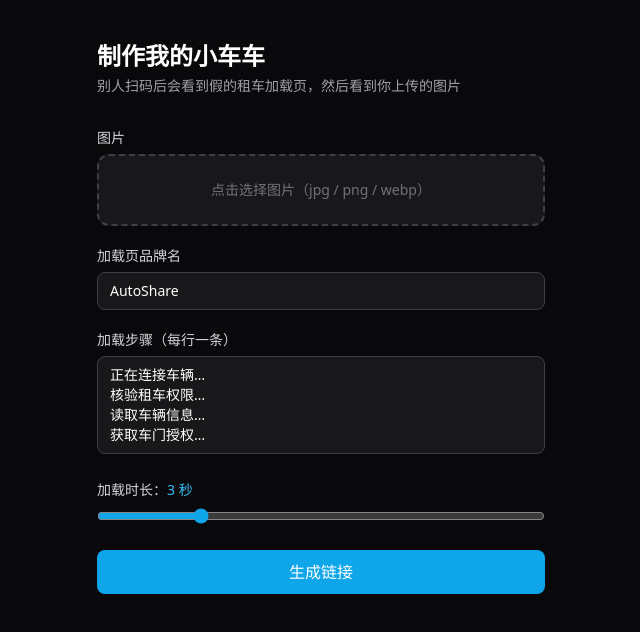
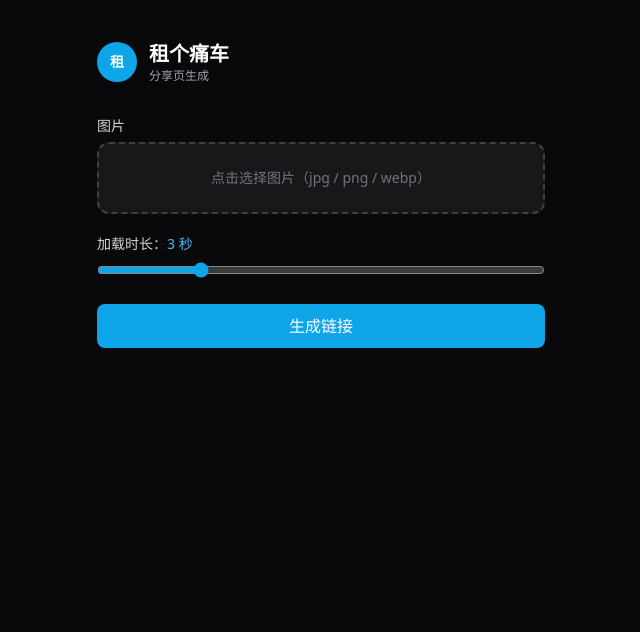
Before and after one commit to hyonelin/hyonelin.github.io, a React (Vite) app: page /make-my-car in a window 1280 px wide. Shown: the top 632 px of the page, without its empty margins (319-959 px from the left). Built offline with nearby package versions, Linux system fonts and the light colour scheme.

Commit message:
Brand car pages as 租个痛车 with formal rental titles
- Fixed brand name and loading steps site-wide
- Tab titles use rental-platform style (no William Wen prefix)
- Simplify make-my-car form: image + duration only

Co-authored-by: HYONELIN <hyonelin@hotmail.com>

```diff
--- a/src/components/CarReveal.tsx
+++ b/src/components/CarReveal.tsx
@@ -1,29 +1,38 @@
 import { useEffect, useState } from 'react'
+import {
+  CAR_BRAND,
+  CAR_LOADING_STEPS,
+  CAR_TITLE_LOADING,
+  CAR_TITLE_REVEAL,
+} from '@/lib/carBrand'
 
 interface CarRevealProps {
   imageUrl: string
-  brand: string
-  loadingSteps: string[]
   loadingDuration: number  // ms
   onDone?: () => void
 }
 
 type Phase = 'loading' | 'reveal'
 
-export function CarReveal({ imageUrl, brand, loadingSteps, loadingDuration, onDone }: CarRevealProps) {
+export function CarReveal({ imageUrl, loadingDuration, onDone }: CarRevealProps) {
   const [phase, setPhase] = useState<Phase>('loading')
   const [stepIdx, setStepIdx] = useState(0)
   const [progress, setProgress] = useState(0)
 
   useEffect(() => {
+    document.title = phase === 'loading' ? CAR_TITLE_LOADING : CAR_TITLE_REVEAL
+  }, [phase])
+
+  useEffect(() => {
     setPhase('loading')
     setStepIdx(0)
     setProgress(0)
+    document.title = CAR_TITLE_LOADING
 
-    const stepInterval = loadingDuration / (loadingSteps.length + 1)
+    const stepInterval = loadingDuration / (CAR_LOADING_STEPS.length + 1)
     const stepTimer = setInterval(() => {
       setStepIdx(i => {
-        if (i < loadingSteps.length - 1) return i + 1
+        if (i < CAR_LOADING_STEPS.length - 1) return i + 1
         clearInterval(stepTimer)
         return i
       })
@@ -48,21 +57,21 @@ export function CarReveal({ imageUrl, brand, loadingSteps, loadingDuration, onDo
       clearInterval(stepTimer)
       clearInterval(progressTimer)
     }
-  }, [imageUrl, brand, loadingSteps.join('|'), loadingDuration])
+  }, [imageUrl, loadingDuration])
 
   if (phase === 'loading') {
     return (
       <div className="flex min-h-full w-full flex-col items-center justify-center bg-zinc-950 px-8" style={{ minHeight: '100dvh' }}>
         <div className="mb-10 flex items-center gap-3">
-          <div className="flex h-10 w-10 items-center justify-center rounded-full bg-sky-500 text-white font-bold text-lg select-none">
-            🚗
+          <div className="flex h-10 w-10 items-center justify-center rounded-full bg-sky-500 text-white text-sm font-bold select-none">
+            租
           </div>
-          <span className="text-white text-xl font-semibold tracking-wide">{brand}</span>
+          <span className="text-white text-xl font-semibold tracking-wide">{CAR_BRAND}</span>
         </div>
 
         <div className="w-full max-w-xs">
           <div className="mb-3 flex justify-between text-xs text-zinc-400">
-            <span>{loadingSteps[stepIdx]}</span>
+            <span>{CAR_LOADING_STEPS[stepIdx]}</span>
             <span>{progress}%</span>
           </div>
           <div className="h-1.5 w-full rounded-full bg-zinc-800 overflow-hidden">
--- /dev/null
+++ b/src/lib/carBrand.ts
@@ -0,0 +1,16 @@
+/** Fixed fake rental-platform brand used across car pages. */
+export const CAR_BRAND = '租个痛车'
+
+export const CAR_LOADING_STEPS = [
+  '正在连接车辆服务…',
+  '核验用车权限…',
+  '读取车辆状态…',
+  '下发车门授权…',
+]
+
+export const CAR_LOADING_DURATION_MS = 3000
+
+/** Formal tab titles — no personal site prefix. */
+export const CAR_TITLE_LOADING = `${CAR_BRAND} - 车辆解锁中`
+export const CAR_TITLE_REVEAL = `${CAR_BRAND} - 用车服务`
+export const CAR_TITLE_MAKE = `${CAR_BRAND} - 分享页生成`
--- a/src/lib/carPages.ts
+++ b/src/lib/carPages.ts
@@ -11,14 +11,10 @@ export interface CarPageConfig {
 
 export async function createCarPage(
   file: File,
-  brand: string,
-  loadingSteps: string[],
   loadingDuration: number,
 ): Promise<{ slug: string; url: string }> {
   const form = new FormData()
   form.append('file', file)
-  form.append('brand', brand)
-  form.append('loadingSteps', JSON.stringify(loadingSteps))
   form.append('loadingDuration', String(loadingDuration))
 
   const res = await fetch(`${WORKER_URL}/api/car-pages`, { method: 'POST', body: form })
--- a/src/pages/CarPage.tsx
+++ b/src/pages/CarPage.tsx
@@ -2,11 +2,16 @@ import { useEffect, useState } from 'react'
 import { useParams } from 'react-router-dom'
 import { getCarPage, CarPageConfig } from '@/lib/carPages'
 import { CarReveal } from '@/components/CarReveal'
+import { CAR_LOADING_DURATION_MS, CAR_TITLE_LOADING } from '@/lib/carBrand'
 
 export function CarPage() {
   const { slug } = useParams<{ slug: string }>()
   const [config, setConfig] = useState<CarPageConfig | null>(null)
   const [error, setError] = useState(false)
+
+  useEffect(() => {
+    document.title = CAR_TITLE_LOADING
+  }, [])
 
   useEffect(() => {
     if (!slug) { setError(true); return }
@@ -24,7 +29,6 @@ export function CarPage() {
   }
 
   if (!config) {
-    // 未加载完前先显示加载态，避免白屏
     return (
       <div className="flex min-h-dvh flex-col items-center justify-center bg-zinc-950 px-8">
         <div className="h-8 w-8 rounded-full border-2 border-zinc-700 border-t-sky-500 animate-spin" />
@@ -35,9 +39,7 @@ export function CarPage() {
   return (
     <CarReveal
       imageUrl={config.imageUrl}
-      brand={config.brand}
-      loadingSteps={config.loadingSteps}
-      loadingDuration={config.loadingDuration}
+      loadingDuration={config.loadingDuration || CAR_LOADING_DURATION_MS}
     />
   )
 }
--- a/src/pages/MakeMyCar.tsx
+++ b/src/pages/MakeMyCar.tsx
@@ -1,23 +1,25 @@
-import { useState, useRef } from 'react'
-import { usePageTitle } from '@/hooks/usePageTitle'
+import { useEffect, useState, useRef } from 'react'
 import { createCarPage } from '@/lib/carPages'
 import { CarReveal } from '@/components/CarReveal'
-
-const DEFAULT_STEPS = ['正在连接车辆…', '核验租车权限…', '读取车辆信息…', '获取车门授权…']
+import {
+  CAR_BRAND,
+  CAR_LOADING_DURATION_MS,
+  CAR_TITLE_MAKE,
+} from '@/lib/carBrand'
 
 export function MakeMyCar() {
-  usePageTitle('make.title', '制作我的小车车')
-
   const [file, setFile] = useState<File | null>(null)
   const [preview, setPreview] = useState<string | null>(null)
-  const [brand, setBrand] = useState('AutoShare')
-  const [steps, setSteps] = useState(DEFAULT_STEPS.join('\n'))
-  const [duration, setDuration] = useState(3)
+  const [duration, setDuration] = useState(CAR_LOADING_DURATION_MS / 1000)
   const [loading, setLoading] = useState(false)
   const [result, setResult] = useState<{ slug: string; pageUrl: string } | null>(null)
   const [error, setError] = useState('')
   const [showPreview, setShowPreview] = useState(false)
   const inputRef = useRef<HTMLInputElement>(null)
+
+  useEffect(() => {
+    document.title = CAR_TITLE_MAKE
+  }, [])
 
   function handleFile(f: File) {
     setFile(f)
@@ -32,8 +34,7 @@ export function MakeMyCar() {
     setLoading(true)
     setError('')
     try {
-      const parsedSteps = steps.split('\n').map(s => s.trim()).filter(Boolean)
-      const data = await createCarPage(file, brand.trim() || 'AutoShare', parsedSteps, duration * 1000)
+      const data = await createCarPage(file, duration * 1000)
       setResult({ slug: data.slug, pageUrl: `${window.location.origin}/car/${data.slug}` })
     } catch (err: any) {
       setError(err.message || '上传失败，请重试')
@@ -42,16 +43,20 @@ export function MakeMyCar() {
     }
   }
 
-  const parsedSteps = steps.split('\n').map(s => s.trim()).filter(Boolean)
-
   return (
     <main className="min-h-dvh bg-zinc-950 text-white px-4 py-10">
       <div className="mx-auto max-w-md">
-        <h1 className="mb-1 text-2xl font-bold">制作我的小车车</h1>
-        <p className="mb-8 text-sm text-zinc-400">别人扫码后会看到假的租车加载页，然后看到你上传的图片</p>
+        <div className="mb-8 flex items-center gap-3">
+          <div className="flex h-10 w-10 items-center justify-center rounded-full bg-sky-500 text-sm font-bold">
+            租
+          </div>
+          <div>
+            <h1 className="text-xl font-bold">{CAR_BRAND}</h1>
+            <p className="text-xs text-zinc-400">分享页生成</p>
+          </div>
+        </div>
 
         <form onSubmit={handleSubmit} className="space-y-5">
-          {/* 图片上传 */}
           <div>
             <label className="mb-1.5 block text-sm font-medium text-zinc-300">图片</label>
             <div
@@ -72,29 +77,6 @@ export function MakeMyCar() {
             />
           </div>
 
-          {/* 假品牌名 */}
-          <div>
-            <label className="mb-1.5 block text-sm font-medium text-zinc-300">加载页品牌名</label>
-            <input
-              value={brand}
-              onChange={e => setBrand(e.target.value)}
-              placeholder="AutoShare"
-              className="w-full rounded-lg border border-zinc-700 bg-zinc-900 px-3 py-2 text-sm text-white placeholder-zinc-500 focus:border-sky-500 focus:outline-none"
-            />
-          </div>
-
-          {/* 加载步骤 */}
-          <div>
-            <label className="mb-1.5 block text-sm font-medium text-zinc-300">加载步骤（每行一条）</label>
-            <textarea
-              value={steps}
-              onChange={e => setSteps(e.target.value)}
-              rows={4}
-              className="w-full rounded-lg border border-zinc-700 bg-zinc-900 px-3 py-2 text-sm text-white placeholder-zinc-500 focus:border-sky-500 focus:outline-none resize-none"
-            />
-          </div>
-
-          {/* 加载时长 */}
           <div>
             <label className="mb-1.5 block text-sm font-medium text-zinc-300">
               加载时长：<span className="text-sky-400">{duration} 秒</span>
@@ -107,7 +89,6 @@ export function MakeMyCar() {
             />
           </div>
 
-          {/* 预览按钮 */}
           {preview && (
             <button
               type="button"
@@ -129,7 +110,6 @@ export function MakeMyCar() {
           </button>
         </form>
 
-        {/* 生成结果 */}
         {result && (
           <div className="mt-6 rounded-xl border border-zinc-700 bg-zinc-900 p-4">
             <p className="mb-2 text-sm text-zinc-400">链接已生成，复制发给别人：</p>
@@ -159,7 +139,6 @@ export function MakeMyCar() {
         )}
       </div>
 
-      {/* 全屏预览 Modal */}
       {showPreview && preview && (
         <div className="fixed inset-0 z-50">
           <button
@@ -170,8 +149,6 @@ export function MakeMyCar() {
           </button>
           <CarReveal
             imageUrl={preview}
-            brand={brand || 'AutoShare'}
-            loadingSteps={parsedSteps.length ? parsedSteps : DEFAULT_STEPS}
             loadingDuration={duration * 1000}
             onDone={() => {}}
           />
--- a/src/pages/ThisIsMyCar.tsx
+++ b/src/pages/ThisIsMyCar.tsx
@@ -1,17 +1,11 @@
-import { usePageTitle } from '@/hooks/usePageTitle'
+import { CAR_LOADING_DURATION_MS } from '@/lib/carBrand'
 import { CarReveal } from '@/components/CarReveal'
 
-const DEFAULT_STEPS = ['正在连接车辆…', '核验租车权限…', '读取车辆信息…', '获取车门授权…']
-
 export function ThisIsMyCar() {
-  usePageTitle('pageTitle.thisIsMyCar', '正在解锁车辆…')
-
   return (
     <CarReveal
       imageUrl="/IMG_2813.webp"
-      brand="AutoShare"
-      loadingSteps={DEFAULT_STEPS}
-      loadingDuration={3000}
+      loadingDuration={CAR_LOADING_DURATION_MS}
     />
   )
 }
```
Also changed, not shown: 1 other file (tests, documents, lock files or other folders).
